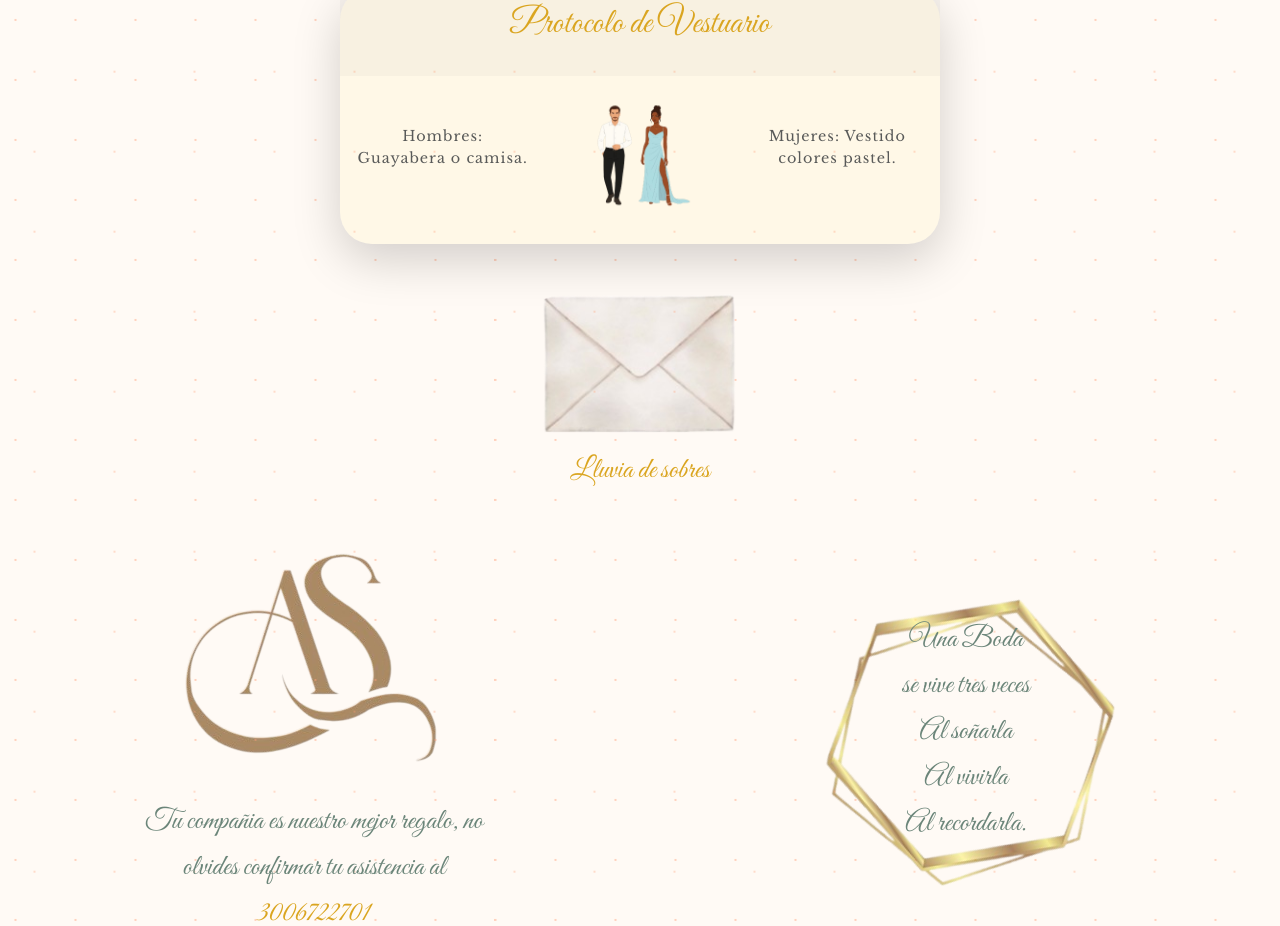
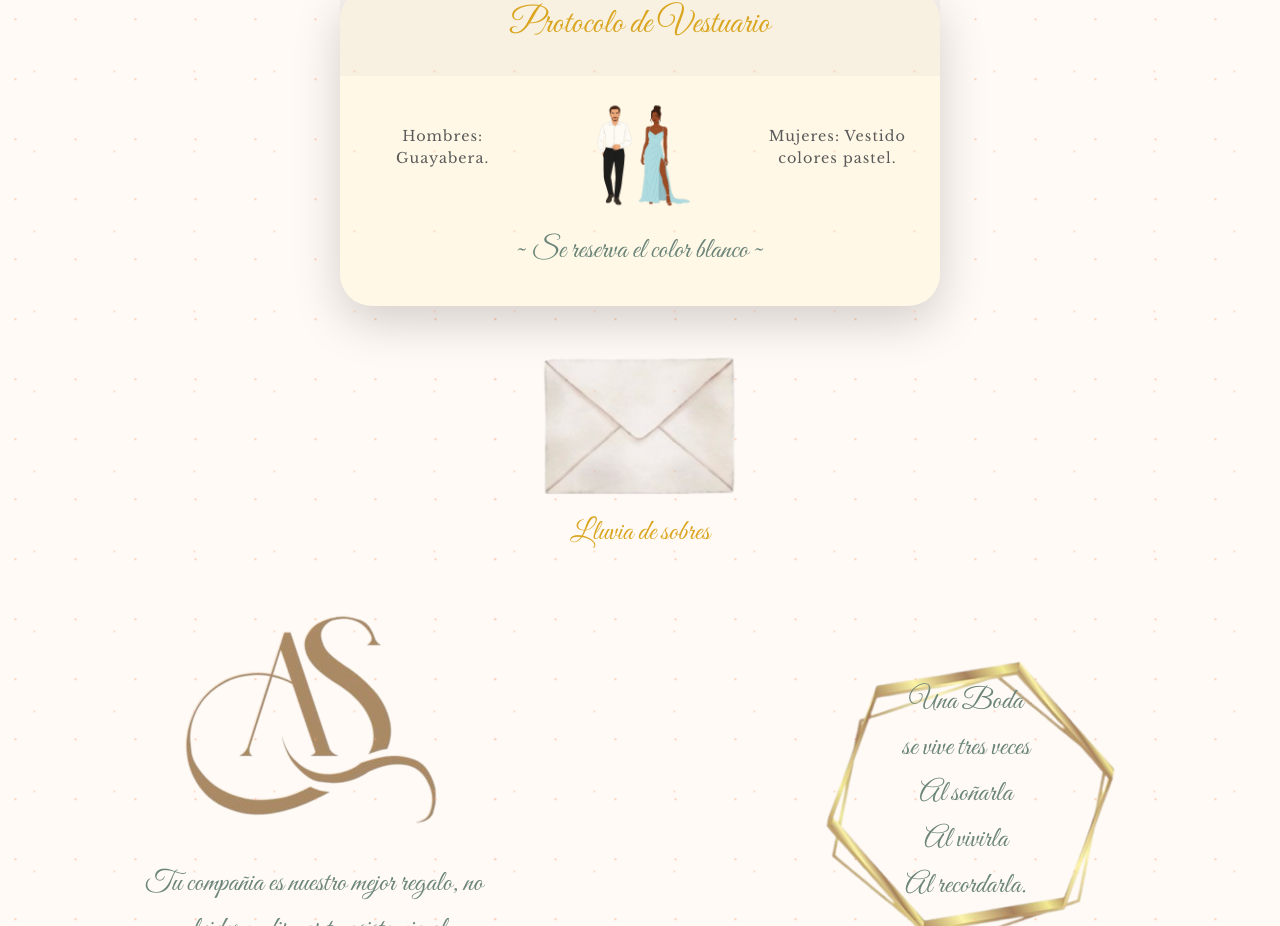
Before and after one commit to JorgeAndres-GitHub/Weeding-template, a React (Vite) app: page / in a window 1280 px wide. Shown: the part 1955-2881 px from the top of the page. Built offline with nearby package versions, Linux system fonts and the light colour scheme.

Commit message:
Agregando letras de reservacion

```diff
--- a/src/components/vestuario.jsx
+++ b/src/components/vestuario.jsx
@@ -20,7 +20,7 @@ export function Vestuario() {
           <div className="card-body row d-flex justify-content-center align-items-center text-center vestuario-row">
             <div className="col-12 col-md-4 mb-2">
               <p className="text-muted fw-bold letter no-break">
-                Hombres: Guayabera o camisa.
+                Hombres: Guayabera.
               </p>
             </div>
             <div className="col-12 col-md-4 mb-2">
@@ -35,6 +35,9 @@ export function Vestuario() {
               <p className="text-muted fw-bold letter no-break">
                 Mujeres: Vestido colores pastel.
               </p>
+            </div>
+            <div className="col-12">
+              <p className="wedding-text">~ Se reserva el color blanco ~</p>
             </div>
           </div>
         </div>
```
